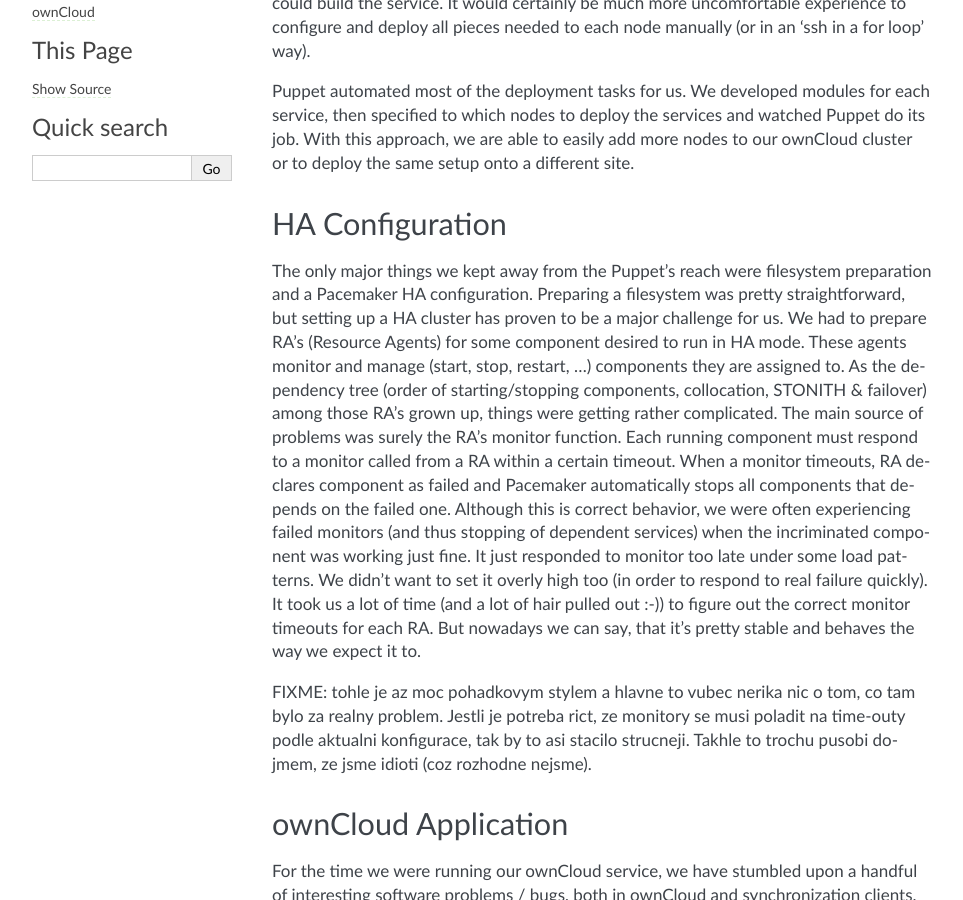
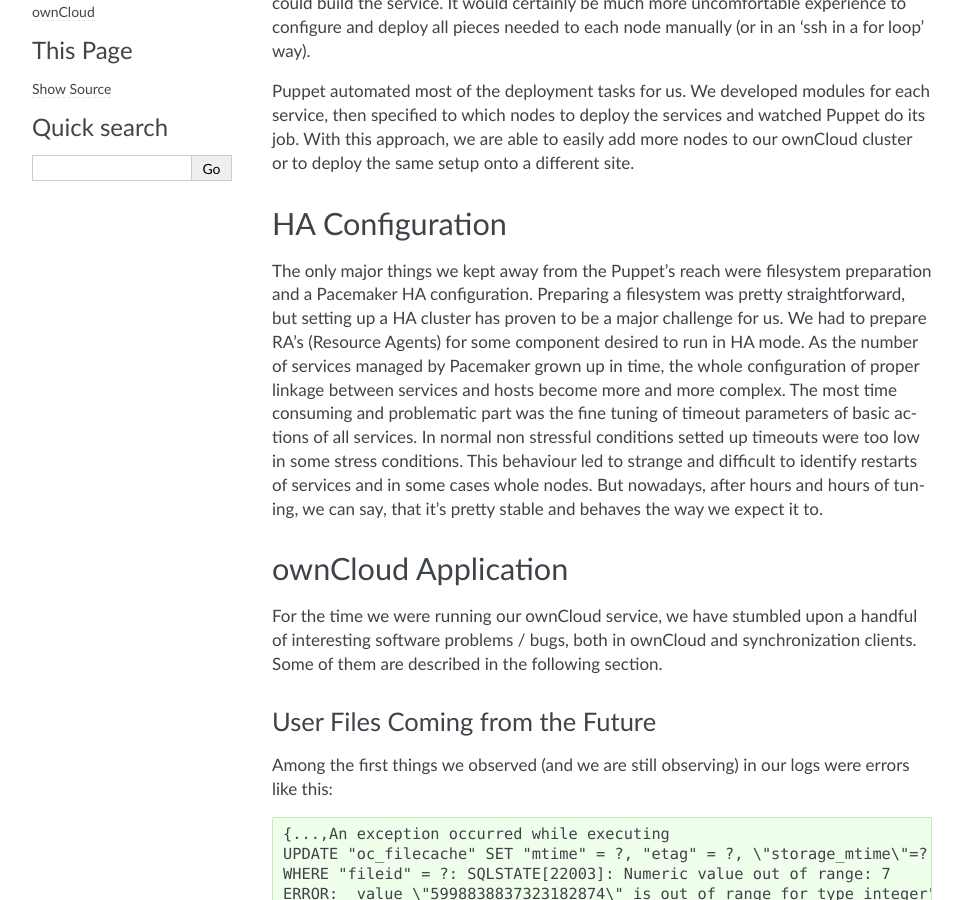
Before and after one commit to switch-ch/cloudservice-owncloud, a Sphinx documentation site: the page built from source/cesnet/experiences.rst, in a window 1280 px wide and 900 px high, scrolled down 343 px. Shown: the whole window, without its empty margins (148-1111 px from the left). Built offline with Sphinx 7.4.7, drawn with Linux system fonts in a browser that asks for light colours.

Commit message:
Small changes v2 in experiences.

```diff
--- a/source/cesnet/experiences.rst
+++ b/source/cesnet/experiences.rst
@@ -23,19 +23,9 @@
 
 The only major things we kept away from the Puppet's reach were filesystem preparation and a Pacemaker HA configuration. Preparing a filesystem was pretty straightforward, but setting
 up a HA cluster has proven to be a major challenge for us. We had to prepare RA's (Resource
-Agents) for some component desired to run in HA mode. These agents monitor and manage (start, stop, restart, …) components they are assigned to. As the dependency tree (order of starting/stopping components, collocation, STONITH & failover) among those RA's grown up, things were getting rather complicated. The main source of problems was surely the RA's monitor function. Each running
-component must respond to a monitor called from a RA within a certain timeout. When a monitor
-timeouts, RA declares component as failed and Pacemaker automatically stops all components
-that depends on the failed one. Although this is correct behavior, we were often experiencing failed monitors (and thus stopping of dependent services) when the incriminated component was working just fine. It just responded to monitor too late under some load patterns. We didn't want to set it overly high too (in order to respond to real failure quickly). It took us
-a lot of time (and a lot of hair pulled out :-)) to figure out the correct monitor timeouts
-for each RA. But nowadays we can say, that it's pretty stable and behaves the way we expect it to.
-
-
-FIXME: tohle je az moc pohadkovym stylem a hlavne to vubec nerika nic o
-tom, co tam bylo za realny problem. Jestli je potreba rict, ze monitory se
-musi poladit na time-outy podle aktualni konfigurace, tak by to asi stacilo
-strucneji. Takhle to trochu pusobi dojmem, ze jsme idioti (coz rozhodne
-nejsme).
+Agents) for some component desired to run in HA mode.
+As the number of services managed by Pacemaker grown up in time, the whole configuration of proper linkage between services and hosts become more and more complex. The most time consuming and problematic part was the fine tuning of timeout parameters of basic actions of all services. In normal non stressful conditions setted up timeouts were too low in some stress conditions. This behaviour led to strange and difficult to identify restarts of services and in some cases whole nodes.
+But nowadays, after hours and hours of tuning, we can say, that it's pretty stable and behaves the way we expect it to.
 
 ownCloud Application
 --------------------
```
